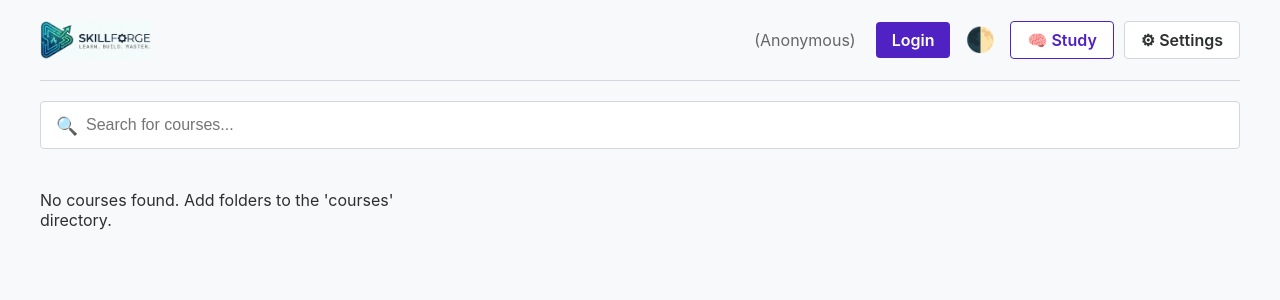
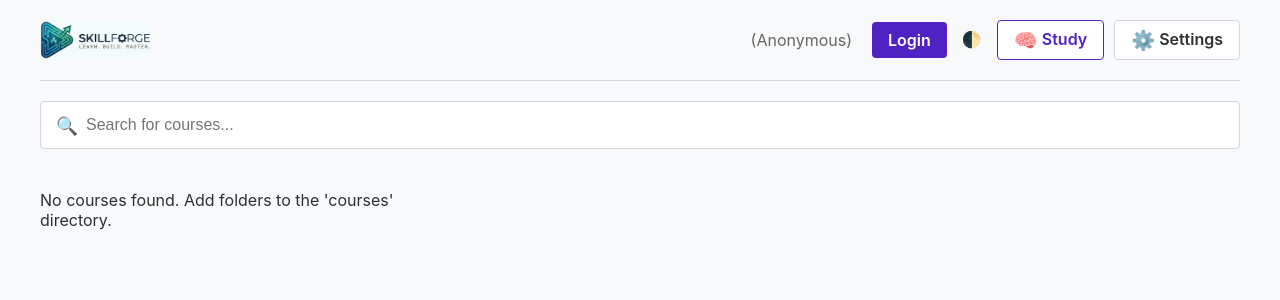
Before and after one commit to ilidio/SkillForge, a Flask app: page / in a window 1280 px wide. Shown: the top 300 px of the page. Run offline with Flask 3, Linux system fonts and the light colour scheme; data that the repository does not hold is empty; some libraries are stand-ins or nearby versions.

Commit message:
refactor(ui): Standardize button icons and responsive layout
Introduce `.btn-icon` for consistent icon styling across buttons.
Implement responsive behavior to hide button text on narrower screens.
Update button markup to separate icons and text into dedicated `<span>` elements.
Revise player tabs, removing unused ones and adding a 'Bookmarks' tab.
Remove the player sidebar minimize/maximize toggle button.

```diff
--- a/templates/index.html
+++ b/templates/index.html
@@ -152,13 +152,21 @@
         }
         .settings-link:hover { background: var(--hover-bg); }
 
+        .btn-icon {
+            display: inline-block;
+            font-size: 1.2em;
+            vertical-align: middle;
+            line-height: 1;
+        }
+
         .theme-toggle {
             background: none;
             border: none;
             cursor: pointer;
-            font-size: 1.5em;
             padding: 0 5px;
             color: var(--text-main);
+            display: flex;
+            align-items: center;
         }
 
         /* Search Section */
@@ -364,6 +372,11 @@
             .user-name-text { display: none; }
         }
 
+        @media (max-width: 950px) and (min-width: 769px) {
+            .btn-text { display: none; }
+            .settings-link { padding: 8px 12px; }
+        }
+
         @media (max-width: 768px) {
             body { padding: 10px; }
             .header-section { gap: 15px; align-items: center; }
@@ -424,16 +437,16 @@
                         </div>
                         <span class="user-name-text" style="font-weight: 500;">{{ current_user.name }}</span>
                     </div>
-                    <a href="/analytics" class="settings-link" style="background: #2e7d32; color: white; border: none;" title="View your learning statistics and AI usage">📊 Stats</a>
-                    <a href="/resources" class="settings-link" title="Access all course files and documents">📂 Vault</a>
-                    <a href="/logout" class="settings-link" style="border-color: #d32f2f; color: #d32f2f;" title="Sign out of your account">Logout</a>
+                    <a href="/analytics" class="settings-link" style="background: #2e7d32; color: white; border: none;" title="View your learning statistics and AI usage"><span class="btn-icon">📊</span> <span class="btn-text">Stats</span></a>
+                    <a href="/resources" class="settings-link" title="Access all course files and documents"><span class="btn-icon">📂</span> <span class="btn-text">Vault</span></a>
+                    <a href="/logout" class="settings-link" style="border-color: #d32f2f; color: #d32f2f;" title="Sign out of your account"><span class="btn-icon">🚪</span> <span class="btn-text">Logout</span></a>
                 {% else %}
                     <span style="margin-right: 10px; color: #666;">(Anonymous)</span>
                     <a href="/login" class="settings-link" style="background: var(--primary-color); color: white; border: none;" title="Log in to your account">Login</a>
                 {% endif %}
-                <button class="theme-toggle" onclick="toggleTheme()" title="Switch between Light and Dark mode">🌓</button>
-                <a href="/study" class="settings-link" style="background: var(--bg-card); border-color: var(--primary-color); color: var(--primary-color);" title="Review your flashcards">🧠 Study</a>
-                <a href="/settings" class="settings-link" title="Manage application settings and course data">⚙ Settings</a>
+                <button class="theme-toggle" onclick="toggleTheme()" title="Switch between Light and Dark mode"><span class="btn-icon">🌓</span></button>
+                <a href="/study" class="settings-link" style="background: var(--bg-card); border-color: var(--primary-color); color: var(--primary-color);" title="Review your flashcards"><span class="btn-icon">🧠</span> <span class="btn-text">Study</span></a>
+                <a href="/settings" class="settings-link" title="Manage application settings and course data"><span class="btn-icon">⚙️</span> <span class="btn-text">Settings</span></a>
             </div>
 
             <button class="hamburger-btn" onclick="toggleMenu()" title="Open Menu">☰</button>
@@ -460,16 +473,16 @@
                         <span style="font-size: 0.8em; color: var(--text-secondary);">Member</span>
                     </div>
                 </div>
-                <a href="/analytics" class="settings-link" style="background: #2e7d32; color: white; border: none; margin-top: 10px;">📊 Stats</a>
-                <a href="/resources" class="settings-link">📂 Vault</a>
-                <a href="/logout" class="settings-link" style="border-color: #d32f2f; color: #d32f2f;">Logout</a>
+                <a href="/analytics" class="settings-link" style="background: #2e7d32; color: white; border: none; margin-top: 10px;"><span class="btn-icon">📊</span> Stats</a>
+                <a href="/resources" class="settings-link"><span class="btn-icon">📂</span> Vault</a>
+                <a href="/logout" class="settings-link" style="border-color: #d32f2f; color: #d32f2f;"><span class="btn-icon">🚪</span> Logout</a>
             {% else %}
                 <a href="/login" class="settings-link" style="background: var(--primary-color); color: white; border: none;">Login</a>
             {% endif %}
 
-            <button class="settings-link" onclick="toggleTheme(); toggleMenu();" style="cursor: pointer; background: var(--bg-card);">🌓 Toggle Theme</button>
-            <a href="/study" class="settings-link" style="background: var(--bg-card); border-color: var(--primary-color); color: var(--primary-color);">🧠 Study Deck</a>
-            <a href="/settings" class="settings-link">⚙ Settings</a>
+            <button class="settings-link" onclick="toggleTheme(); toggleMenu();" style="cursor: pointer; background: var(--bg-card);"><span class="btn-icon">🌓</span> Toggle Theme</button>
+            <a href="/study" class="settings-link" style="background: var(--bg-card); border-color: var(--primary-color); color: var(--primary-color);"><span class="btn-icon">🧠</span> Study Deck</a>
+            <a href="/settings" class="settings-link"><span class="btn-icon">⚙️</span> Settings</a>
         </div>
 
         <div class="search-section">
```
Also changed, not shown: templates/player.html (+19 -21 lines), templates/settings.html (+10 -3 lines).
